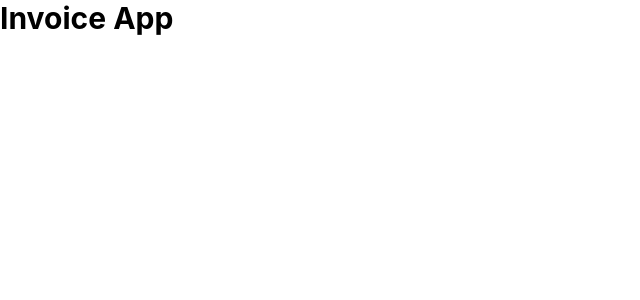
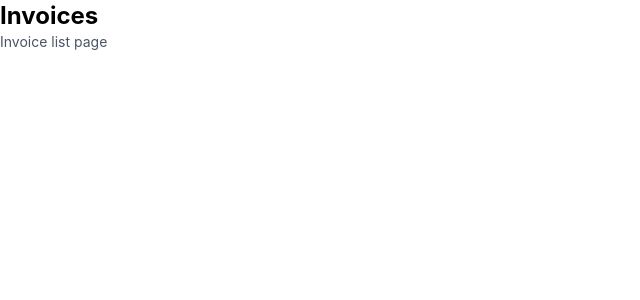
Before and after one commit to Meet-hybrid/hng-stage-2-invoice-app, a React (Vite) app: page / in a window 1280 px wide. Shown: the top 300 px of the page, without its empty margins (0-640 px from the left). Built offline with nearby package versions, Linux system fonts and the light colour scheme.

Commit message:
chore: set up routing and initial app structure

```diff
--- a/package.json
+++ b/package.json
@@ -13,6 +13,7 @@
     "@tailwindcss/vite": "^4.2.3",
     "react": "^19.2.5",
     "react-dom": "^19.2.5",
+    "react-router-dom": "^7.14.1",
     "tailwindcss": "^4.2.3"
   },
   "devDependencies": {
--- a/src/App.tsx
+++ b/src/App.tsx
@@ -1,9 +1,7 @@
+import AppRouter from "./routes/AppRouter";
+
 function App() {
-  return (
-    <main className="min-h-screen bg-white text-black">
-      <h1 className="p-8 text-3xl font-bold">Invoice App</h1>
-    </main>
-  );
+  return <AppRouter />;
 }
 
 export default App;
--- /dev/null
+++ b/src/layout/AppLayout.tsx
@@ -0,0 +1,11 @@
+import { Outlet } from "react-router-dom";
+
+function AppLayout() {
+  return (
+    <main className="min-h-screen bg-white text-black">
+      <Outlet />
+    </main>
+  );
+}
+
+export default AppLayout;
--- /dev/null
+++ b/src/pages/InvoiceDetailPage.tsx
@@ -0,0 +1,10 @@
+function InvoiceDetailPage() {
+  return (
+    <section className="p-6">
+      <h1 className="text-2xl font-bold">Invoice Detail</h1>
+      <p className="mt-2 text-sm text-gray-600">Invoice detail page</p>
+    </section>
+  );
+}
+
+export default InvoiceDetailPage;
--- /dev/null
+++ b/src/pages/InvoiceListPage.tsx
@@ -0,0 +1,10 @@
+function InvoiceListPage() {
+  return (
+    <section className="p-6">
+      <h1 className="text-2xl font-bold">Invoices</h1>
+      <p className="mt-2 text-sm text-gray-600">Invoice list page</p>
+    </section>
+  );
+}
+
+export default InvoiceListPage;
--- /dev/null
+++ b/src/routes/AppRouter.tsx
@@ -0,0 +1,27 @@
+import { createBrowserRouter, RouterProvider } from "react-router-dom";
+import AppLayout from "../layout/AppLayout";
+import InvoiceDetailPage from "../pages/InvoiceDetailPage";
+import InvoiceListPage from "../pages/InvoiceListPage";
+
+const router = createBrowserRouter([
+  {
+    path: "/",
+    element: <AppLayout />,
+    children: [
+      {
+        index: true,
+        element: <InvoiceListPage />,
+      },
+      {
+        path: "invoice/:id",
+        element: <InvoiceDetailPage />,
+      },
+    ],
+  },
+]);
+
+function AppRouter() {
+  return <RouterProvider router={router} />;
+}
+
+export default AppRouter;
```
Also changed, not shown: 1 other file (tests, documents, lock files or other folders).
